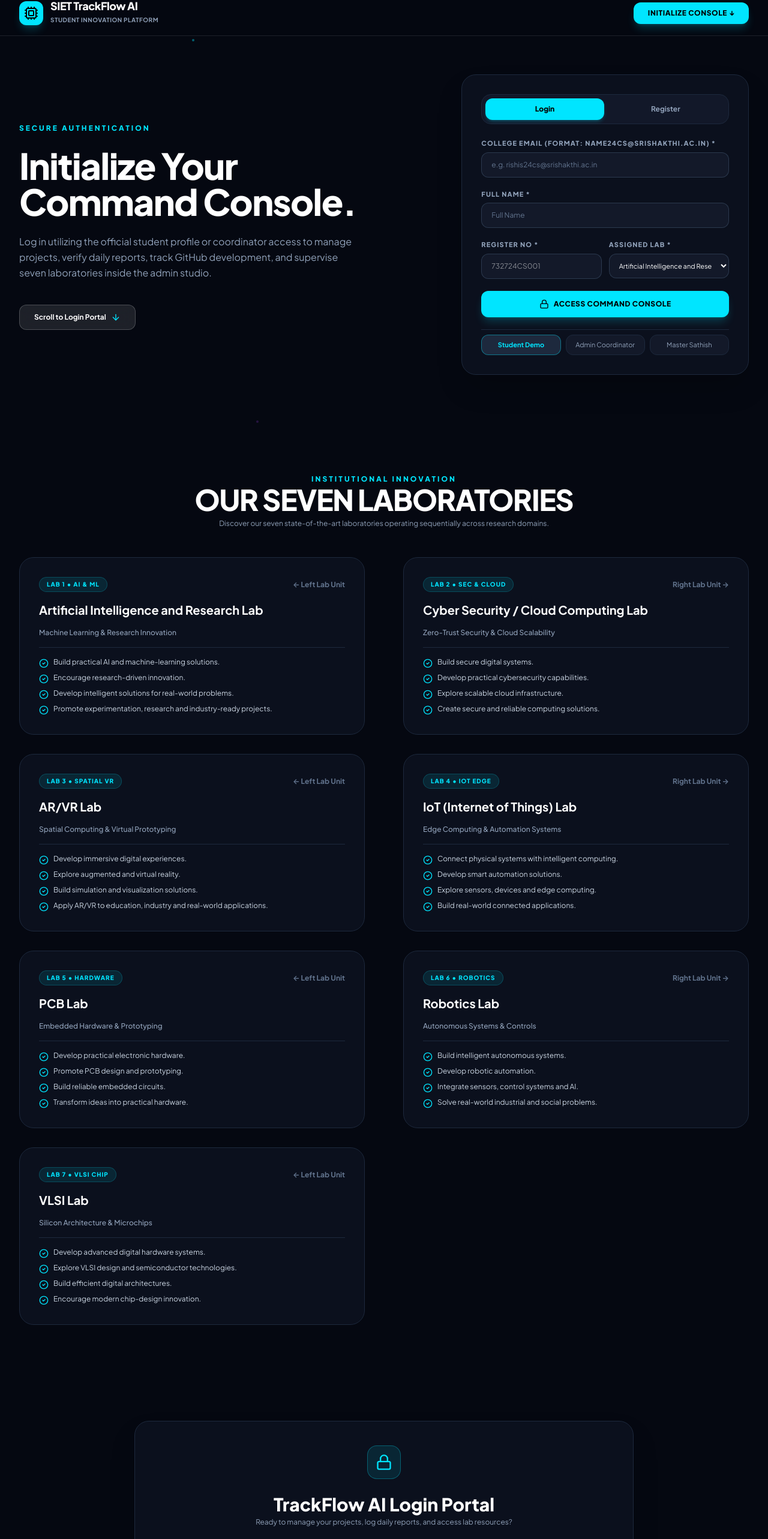
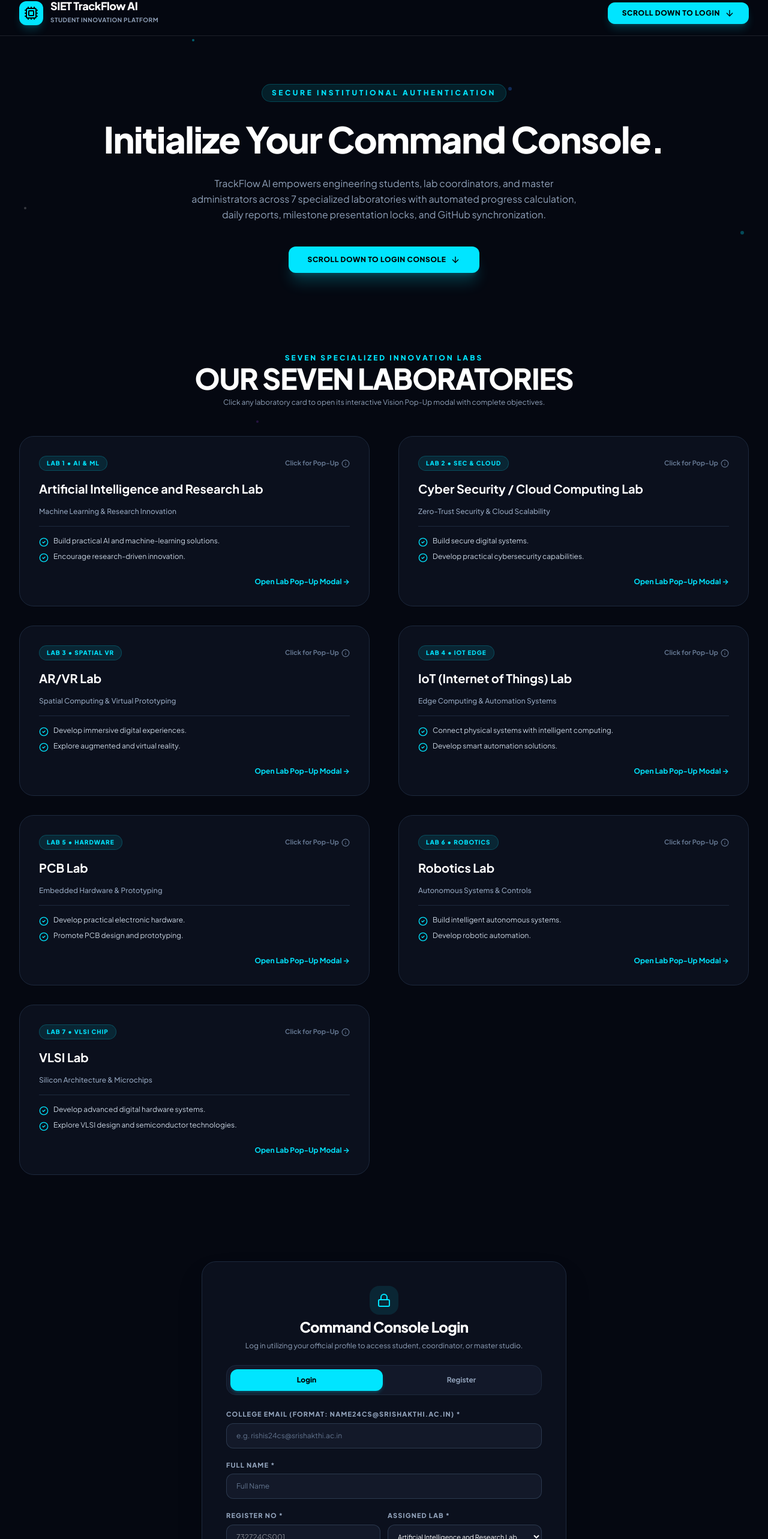
Before and after one commit to MONISH581/Trackflow-, a React (Vite) app: page /login in a window 1280 px wide. Shown: the part 15-2581 px from the top of the page at 60% size. Built offline with nearby package versions, Linux system fonts and the light colour scheme.

Commit message:
Update Login page moving Command Console box exclusively to the bottom of the page and adding interactive pop-up modals for each of the 7 laboratories

```diff
--- a/src/pages/Login.tsx
+++ b/src/pages/Login.tsx
@@ -1,7 +1,7 @@
 import React from "react";
 import { useNavigate } from "react-router-dom";
 import { useStore } from "../store.ts";
-import { Shield, GraduationCap, KeyRound, Cpu, ArrowDown, Lock, CheckCircle2, ChevronRight, Layers, Sparkles } from "lucide-react";
+import { Shield, GraduationCap, KeyRound, Cpu, ArrowDown, Lock, CheckCircle2, ChevronRight, Layers, Sparkles, X, Info, ExternalLink } from "lucide-react";
 
 export default function Login() {
   const { login, loading, addToast } = useStore();
@@ -25,6 +25,7 @@ export default function Login() {
   const [mode, setMode] = React.useState<"signin" | "signup">("signin");
   const [password, setPassword] = React.useState("");
   const [confirmPassword, setConfirmPassword] = React.useState("");
+  const [activeLabModal, setActiveLabModal] = React.useState<string | null>(null);
 
   const OFFICIAL_LABS = [
     "Artificial Intelligence and Research Lab",
@@ -36,10 +37,11 @@ export default function Login() {
     "VLSI Lab"
   ];
 
-  const LAB_VISIONS: Record<string, { desc: string; points: string[]; iconTag: string }> = {
+  const LAB_VISIONS: Record<string, { desc: string; points: string[]; iconTag: string; detailedIntro: string }> = {
     "Artificial Intelligence and Research Lab": {
       desc: "Machine Learning & Research Innovation",
       iconTag: "AI & ML",
+      detailedIntro: "Dedicated to advancing machine learning architectures, neural network research, and intelligent software engineering.",
       points: [
         "Build practical AI and machine-learning solutions.",
         "Encourage research-driven innovation.",
@@ -50,6 +52,7 @@ export default function Login() {
     "Cyber Security / Cloud Computing Lab": {
       desc: "Zero-Trust Security & Cloud Scalability",
       iconTag: "SEC & CLOUD",
+      detailedIntro: "Focused on cloud infrastructure resilience, penetration testing, cryptographic security, and distributed computing.",
       points: [
         "Build secure digital systems.",
         "Develop practical cybersecurity capabilities.",
@@ -60,6 +63,7 @@ export default function Login() {
     "AR/VR Lab": {
       desc: "Spatial Computing & Virtual Prototyping",
       iconTag: "SPATIAL VR",
+      detailedIntro: "Pioneering augmented reality, virtual spatial rendering, digital twin simulations, and immersive user experiences.",
       points: [
         "Develop immersive digital experiences.",
         "Explore augmented and virtual reality.",
@@ -70,6 +74,7 @@ export default function Login() {
     "IoT (Internet of Things) Lab": {
       desc: "Edge Computing & Automation Systems",
       iconTag: "IOT EDGE",
+      detailedIntro: "Connecting physical sensors, microcontrollers, and edge AI models to create real-world smart automation platforms.",
       points: [
         "Connect physical systems with intelligent computing.",
         "Develop smart automation solutions.",
@@ -80,6 +85,7 @@ export default function Login() {
     "PCB Lab": {
       desc: "Embedded Hardware & Prototyping",
       iconTag: "HARDWARE",
+      detailedIntro: "Specializing in printed circuit board fabrication, surface-mount technology, embedded systems, and hardware design.",
       points: [
         "Develop practical electronic hardware.",
         "Promote PCB design and prototyping.",
@@ -90,6 +96,7 @@ export default function Login() {
     "Robotics Lab": {
       desc: "Autonomous Systems & Controls",
       iconTag: "ROBOTICS",
+      detailedIntro: "Engineered for autonomous mobile robots, robotic arm manipulation, ROS2 programming, and industrial control systems.",
       points: [
         "Build intelligent autonomous systems.",
         "Develop robotic automation.",
@@ -100,6 +107,7 @@ export default function Login() {
     "VLSI Lab": {
       desc: "Silicon Architecture & Microchips",
       iconTag: "VLSI CHIP",
+      detailedIntro: "Focused on Very Large Scale Integration, ASIC design, Verilog/VHDL chip simulation, and semiconductor technology.",
       points: [
         "Develop advanced digital hardware systems.",
         "Explore VLSI design and semiconductor technologies.",
@@ -255,44 +263,156 @@ export default function Login() {
 
         <button
           onClick={scrollToAuth}
-          className="px-6 py-2.5 bg-[#00e5ff] hover:bg-[#00c8e0] text-black font-extrabold text-xs rounded-xl shadow-lg shadow-[#00e5ff]/20 transition-all duration-300 transform hover:scale-105 cursor-pointer uppercase tracking-wider"
+          className="px-6 py-2.5 bg-[#00e5ff] hover:bg-[#00c8e0] text-black font-extrabold text-xs rounded-xl shadow-lg shadow-[#00e5ff]/20 transition-all duration-300 transform hover:scale-105 cursor-pointer uppercase tracking-wider flex items-center gap-2"
         >
-          Initialize Console ↓
+          <span>Scroll Down to Login</span>
+          <ArrowDown className="w-4 h-4" />
         </button>
       </header>
 
-      {/* Hero 2-Column Section Matching Placify Screenshot */}
-      <section className="relative z-10 max-w-7xl mx-auto px-8 pt-16 pb-20 grid grid-cols-1 lg:grid-cols-12 gap-12 items-center">
-
-        {/* Left Side Hero Content */}
-        <div className="lg:col-span-7 space-y-6 text-left">
-          <div className="inline-block text-xs font-black uppercase tracking-[0.25em] text-[#00e5ff]">
-            SECURE AUTHENTICATION
+      {/* Hero Top Intro Section (NO login console here - pure hero banner!) */}
+      <section className="relative z-10 max-w-5xl mx-auto px-8 pt-20 pb-16 text-center space-y-6">
+        <div className="inline-block text-xs font-black uppercase tracking-[0.3em] text-[#00e5ff] bg-[#00e5ff]/10 border border-[#00e5ff]/20 px-4 py-1.5 rounded-full">
+          SECURE INSTITUTIONAL AUTHENTICATION
         </div>
 
-          <h1 className="text-4xl md:text-6xl font-black text-white tracking-tight leading-none">
-            Initialize Your <br />
-            Command Console.
+        <h1 className="text-4xl md:text-6xl font-black text-white tracking-tight leading-tight">
+          Initialize Your Command Console.
         </h1>
 
-          <p className="text-sm md:text-base text-slate-400 max-w-xl leading-relaxed font-normal">
-            Log in utilizing the official student profile or coordinator access to manage projects, verify daily reports, track GitHub development, and supervise seven laboratories inside the admin studio.
+        <p className="text-sm md:text-base text-slate-400 max-w-2xl mx-auto leading-relaxed font-normal">
+          TrackFlow AI empowers engineering students, lab coordinators, and master administrators across 7 specialized laboratories with automated progress calculation, daily reports, milestone presentation locks, and GitHub synchronization.
         </p>
 
-          <div className="pt-4 flex items-center gap-4">
+        <div className="pt-4 flex justify-center gap-4">
           <button
             onClick={scrollToAuth}
-              className="px-6 py-3 bg-white/10 hover:bg-white/15 border border-white/20 text-white font-bold text-xs rounded-xl backdrop-blur-md transition flex items-center gap-2"
+            className="px-8 py-3.5 bg-[#00e5ff] hover:bg-[#00c8e0] text-black font-black text-xs uppercase tracking-wider rounded-xl shadow-xl shadow-[#00e5ff]/20 transition duration-300 flex items-center gap-2 cursor-pointer"
           >
-              <span>Scroll to Login Portal</span>
-              <ArrowDown className="w-4 h-4 text-[#00e5ff]" />
+            <span>Scroll Down to Login Console</span>
+            <ArrowDown className="w-4 h-4" />
+          </button>
+        </div>
+      </section>
+
+      {/* Sequential Lab Pop Section (Left one first, Right one next + Pop-up Modals!) */}
+      <section className="relative z-10 max-w-7xl mx-auto px-8 py-16 space-y-12">
+        <div className="text-center space-y-2">
+          <span className="text-xs font-black uppercase tracking-[0.25em] text-[#00e5ff]">SEVEN SPECIALIZED INNOVATION LABS</span>
+          <h2 className="text-3xl md:text-5xl font-black text-white tracking-tight">OUR SEVEN LABORATORIES</h2>
+          <p className="text-xs text-slate-400 max-w-xl mx-auto">
+            Click any laboratory card to open its interactive Vision Pop-Up modal with complete objectives.
+          </p>
+        </div>
+
+        {/* Staggered Alternating Sequential Pop Cards */}
+        <div className="grid grid-cols-1 md:grid-cols-2 gap-8 text-left">
+          {OFFICIAL_LABS.map((labName, index) => {
+            const info = LAB_VISIONS[labName];
+            const isLeft = index % 2 === 0;
+            return (
+              <div
+                key={labName}
+                onClick={() => setActiveLabModal(labName)}
+                className={`group bg-[#0b101d] border border-slate-800 p-8 rounded-3xl space-y-4 hover:border-[#00e5ff]/60 hover:shadow-2xl hover:shadow-[#00e5ff]/15 transition-all duration-500 transform hover:-translate-y-1.5 cursor-pointer relative overflow-hidden ${
+                  isLeft ? "lg:mr-2" : "lg:ml-2"
+                }`}
+                style={{ animationDelay: `${index * 150}ms` }}
+              >
+                <div className="flex justify-between items-center">
+                  <span className="text-[10px] font-black uppercase tracking-widest text-[#00e5ff] bg-[#00e5ff]/10 border border-[#00e5ff]/20 px-3 py-1 rounded-full">
+                    Lab {index + 1} &bull; {info?.iconTag}
+                  </span>
+                  <span className="text-[11px] font-bold text-slate-500 group-hover:text-[#00e5ff] transition-colors flex items-center gap-1">
+                    <span>Click for Pop-Up</span>
+                    <Info className="w-3.5 h-3.5" />
+                  </span>
+                </div>
+
+                <h3 className="text-xl font-bold text-white group-hover:text-[#00e5ff] transition-colors">{labName}</h3>
+                <p className="text-xs text-slate-400 font-medium">{info?.desc}</p>
+
+                <div className="pt-4 border-t border-slate-800 space-y-2 text-xs text-slate-300">
+                  {info?.points.slice(0, 2).map((pt, pIdx) => (
+                    <div key={pIdx} className="flex items-start gap-2">
+                      <CheckCircle2 className="w-4 h-4 text-[#00e5ff] flex-shrink-0 mt-0.5" />
+                      <span>{pt}</span>
+                    </div>
+                  ))}
+                </div>
+
+                <div className="pt-2 flex justify-end">
+                  <span className="text-xs font-bold text-[#00e5ff] group-hover:underline flex items-center gap-1">
+                    Open Lab Pop-Up Modal &rarr;
+                  </span>
+                </div>
+              </div>
+            );
+          })}
+        </div>
+      </section>
+
+      {/* Interactive Pop-Up Modal for Lab Details */}
+      {activeLabModal && (
+        <div className="fixed inset-0 z-[10000] bg-black/80 backdrop-blur-md flex items-center justify-center p-4">
+          <div className="bg-[#0b101d] border border-[#00e5ff]/40 max-w-lg w-full p-8 rounded-3xl shadow-2xl space-y-6 text-left relative animate-scale-up">
+
+            <button
+              onClick={() => setActiveLabModal(null)}
+              className="absolute top-6 right-6 p-2 rounded-xl bg-slate-800 text-slate-400 hover:text-white transition cursor-pointer"
+            >
+              <X className="w-5 h-5" />
+            </button>
+
+            <div className="space-y-2">
+              <span className="text-xs font-black uppercase tracking-widest text-[#00e5ff] bg-[#00e5ff]/10 border border-[#00e5ff]/20 px-3 py-1 rounded-full">
+                {LAB_VISIONS[activeLabModal]?.iconTag} &bull; OFFICIAL VISION
+              </span>
+              <h2 className="text-2xl font-black text-white">{activeLabModal}</h2>
+              <p className="text-xs text-slate-300 font-medium">{LAB_VISIONS[activeLabModal]?.detailedIntro}</p>
+            </div>
+
+            <div className="space-y-3 pt-2 border-t border-slate-800">
+              <h3 className="text-xs font-bold text-slate-400 uppercase tracking-wider">LAB VISION & OBJECTIVES</h3>
+              <ul className="space-y-2.5 text-xs text-slate-200">
+                {LAB_VISIONS[activeLabModal]?.points.map((pt, idx) => (
+                  <li key={idx} className="flex items-start gap-2.5 bg-[#131929] p-3 rounded-xl border border-slate-800">
+                    <CheckCircle2 className="w-4 h-4 text-[#00e5ff] flex-shrink-0 mt-0.5" />
+                    <span>{pt}</span>
+                  </li>
+                ))}
+              </ul>
+            </div>
+
+            <div className="pt-2 flex justify-end">
+              <button
+                onClick={() => {
+                  setLab(activeLabModal);
+                  setActiveLabModal(null);
+                  scrollToAuth();
+                }}
+                className="px-6 py-2.5 bg-[#00e5ff] hover:bg-[#00c8e0] text-black font-extrabold text-xs uppercase rounded-xl cursor-pointer shadow-lg shadow-[#00e5ff]/20"
+              >
+                Select {activeLabModal.split(" ")[0]} Lab & Login ↓
               </button>
             </div>
           </div>
+        </div>
+      )}
 
-        {/* Right Side: Command Console Login Card (Matching Screenshot exactly) */}
-        <div className="lg:col-span-5 text-left">
-          <div className="bg-[#0b101d] border border-slate-800 p-8 rounded-3xl shadow-2xl space-y-6">
+      {/* Integrated Command Console Login Portal STRICTLY AT THE BOTTOM */}
+      <section id="auth-section" className="relative z-10 max-w-2xl mx-auto px-8 py-20">
+
+        {/* Command Console Box (Matching Placify Screenshot exactly) */}
+        <div className="bg-[#0b101d] border border-slate-800 p-8 md:p-10 rounded-3xl shadow-2xl text-left space-y-6">
+
+          <div className="text-center space-y-2">
+            <div className="inline-flex items-center justify-center w-12 h-12 rounded-2xl bg-[#00e5ff]/10 text-[#00e5ff] mb-1">
+              <Lock className="w-6 h-6" />
+            </div>
+            <h2 className="text-2xl font-black text-white tracking-tight">Command Console Login</h2>
+            <p className="text-xs text-slate-400">Log in utilizing your official profile to access student, coordinator, or master studio.</p>
+          </div>
 
           {/* Top Login / Register Pill Tabs */}
           <div className="grid grid-cols-2 gap-1 bg-[#121829] p-1.5 rounded-2xl border border-slate-800 text-xs font-bold">
@@ -490,78 +610,6 @@ export default function Login() {
             </div>
           </form>
         </div>
-        </div>
-      </section>
-
-      {/* Sequential Lab Pop Section (Left one first, Right one next) */}
-      <section className="relative z-10 max-w-7xl mx-auto px-8 py-20 space-y-12">
-        <div className="text-center space-y-2">
-          <span className="text-xs font-black uppercase tracking-[0.25em] text-[#00e5ff]">INSTITUTIONAL INNOVATION</span>
-          <h2 className="text-3xl md:text-5xl font-black text-white tracking-tight">OUR SEVEN LABORATORIES</h2>
-          <p className="text-xs text-slate-400 max-w-xl mx-auto">
-            Discover our seven state-of-the-art laboratories operating sequentially across research domains.
-          </p>
-        </div>
-
-        {/* Staggered Alternating Sequential Pop Cards */}
-        <div className="grid grid-cols-1 md:grid-cols-2 gap-8 text-left">
-          {OFFICIAL_LABS.map((labName, index) => {
-            const info = LAB_VISIONS[labName];
-            const isLeft = index % 2 === 0;
-            return (
-              <div
-                key={labName}
-                className={`bg-[#0b101d] border border-slate-800 p-8 rounded-3xl space-y-4 hover:border-[#00e5ff]/40 hover:shadow-2xl hover:shadow-[#00e5ff]/10 transition-all duration-500 transform hover:-translate-y-1 ${
-                  isLeft ? "lg:mr-4 animate-fade-in" : "lg:ml-4 animate-fade-in"
-                }`}
-                style={{ animationDelay: `${index * 150}ms` }}
-              >
-                <div className="flex justify-between items-center">
-                  <span className="text-[10px] font-black uppercase tracking-widest text-[#00e5ff] bg-[#00e5ff]/10 border border-[#00e5ff]/20 px-3 py-1 rounded-full">
-                    Lab {index + 1} &bull; {info?.iconTag}
-                  </span>
-                  <span className="text-xs font-bold text-slate-500">
-                    {isLeft ? "← Left Lab Unit" : "Right Lab Unit →"}
-                  </span>
-                </div>
-
-                <h3 className="text-xl font-bold text-white">{labName}</h3>
-                <p className="text-xs text-slate-400 font-medium">{info?.desc}</p>
-
-                <div className="pt-4 border-t border-slate-800 space-y-2 text-xs text-slate-300">
-                  {info?.points.map((pt, pIdx) => (
-                    <div key={pIdx} className="flex items-start gap-2">
-                      <CheckCircle2 className="w-4 h-4 text-[#00e5ff] flex-shrink-0 mt-0.5" />
-                      <span>{pt}</span>
-                    </div>
-                  ))}
-                </div>
-              </div>
-            );
-          })}
-        </div>
-      </section>
-
-      {/* Integrated Bottom Scroll-Down Login Portal */}
-      <section id="auth-section" className="relative z-10 max-w-4xl mx-auto px-8 py-20">
-        <div className="bg-[#0b101d] border border-slate-800 p-10 rounded-3xl shadow-2xl text-center space-y-6">
-          <div className="inline-flex items-center justify-center w-14 h-14 rounded-2xl bg-[#00e5ff]/10 border border-[#00e5ff]/30 text-[#00e5ff]">
-            <Lock className="w-7 h-7" />
-          </div>
-          <div>
-            <h2 className="text-2xl md:text-3xl font-black text-white">TrackFlow AI Login Portal</h2>
-            <p className="text-xs text-slate-400 mt-1">Ready to manage your projects, log daily reports, and access lab resources?</p>
-          </div>
-
-          <div className="flex justify-center pt-2">
-            <button
-              onClick={() => window.scrollTo({ top: 0, behavior: "smooth" })}
-              className="px-8 py-3.5 bg-[#00e5ff] hover:bg-[#00c8e0] text-black font-black text-xs uppercase tracking-wider rounded-xl shadow-lg shadow-[#00e5ff]/20 transition cursor-pointer"
-            >
-              Access Console Top Login ↑
-            </button>
-          </div>
-        </div>
       </section>
 
       {/* Footer */}
```
Lines whose indentation alone changed are shown as unchanged.
